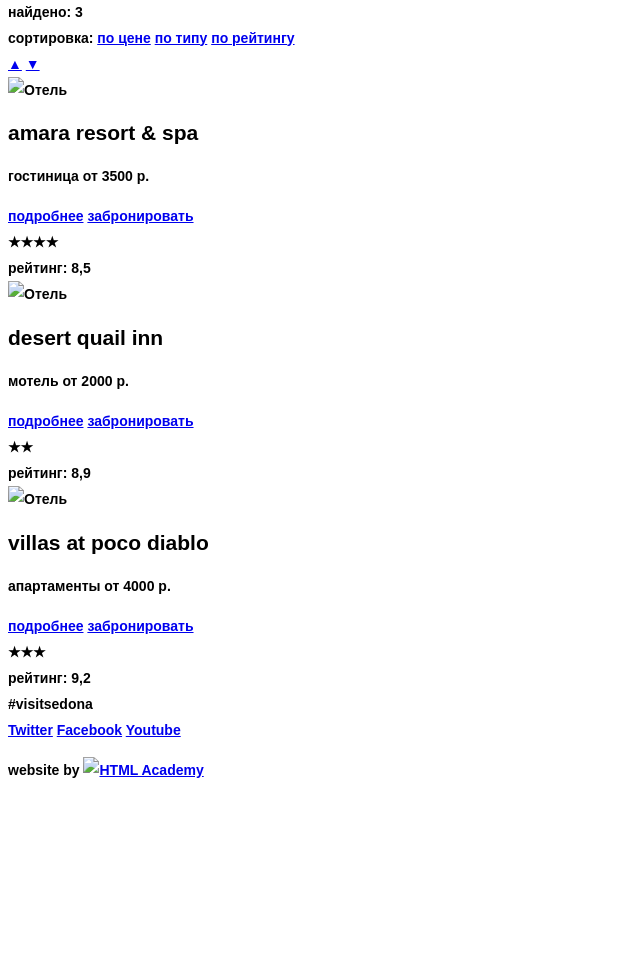
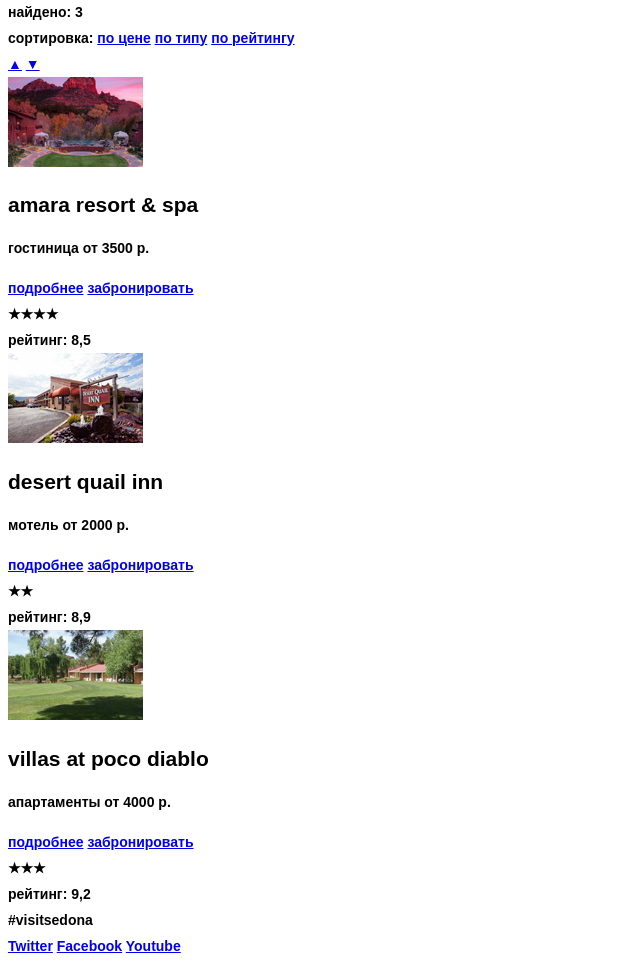
Before and after one commit to cybranker/sedona, a plain HTML site: page hotels.html in a window 1280 px wide. Shown: the part 596-1563 px from the top of the page, without its empty margins (0-640 px from the left). Before the commit the page ends 1393 px from the top, so only its background shows below. Drawn offline with Linux system fonts and the light colour scheme.

Commit message:
Подключены контентные изображения к разметке.

```diff
--- a/hotels.html
+++ b/hotels.html
@@ -10,7 +10,7 @@
         <div class="container">
             <nav class="main-navigation">
                 <a class="logo" href="index.html">
-                    <img src="img/logo.png" width="140" height="70" alt="Логотип City of Sedona">
+                    <img src="img/logo.png" width="138" height="70" alt="Логотип City of Sedona">
                 </a>
                 <ul>
                     <li><a href="#">информация</a></li>
@@ -72,7 +72,7 @@
                 </div>
             </div> <!-- /.hotels-sorting -->
             <article class="hotel-item">
-                <img src="" width="235" height="155" alt="Отель">
+                <img src="img/hotel-1.jpg" width="135" height="90" alt="Отель">
                 <div class="hotel-info">
                     <h2>amara resort &#38; spa</h2>
                     <p><span>гостиница</span> от 3500 р.</p>
@@ -85,7 +85,7 @@
                 </div> <!-- /.hotel-rating -->
             </article> <!-- /.hotel-item -->
             <article class="hotel-item">
-                <img src="" width="235" height="155" alt="Отель">
+                <img src="img/hotel-2.jpg" width="135" height="90" alt="Отель">
                 <div class="hotel-info">
                     <h2>desert quail inn</h2>
                     <p><span>мотель</span> от 2000 р.</p>
@@ -98,7 +98,7 @@
                 </div> <!-- /.hotel-rating -->
             </article> <!-- /.hotel-item -->
             <article class="hotel-item">
-                <img src="" width="235" height="155" alt="Отель">
+                <img src="img/hotel-3.jpg" width="135" height="90" alt="Отель">
                 <div class="hotel-info">
                     <h2>villas at poco diablo</h2>
                     <p><span>апартаменты</span> от 4000 р.</p>
@@ -123,7 +123,7 @@
                 <a class="social-btn social-btn-yt" href="#">Youtube</a>
             </section>
             <section class="footer-copyright">
-                <p>website by <a href="#"><img src="" width="115" height="40" alt="HTML Academy"></a></p>
+                <p>website by <a href="#"><img src="img/logo-htmlacademy.png" width="113" height="39" alt="HTML Academy"></a></p>
             </section>
         </div>
     </footer>
```
Also changed, not shown: index.html (+5 -5 lines).
